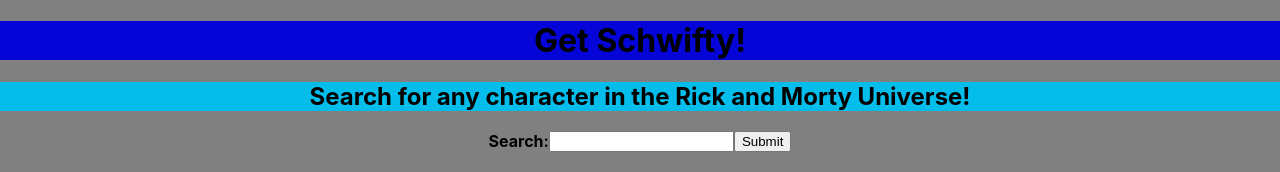
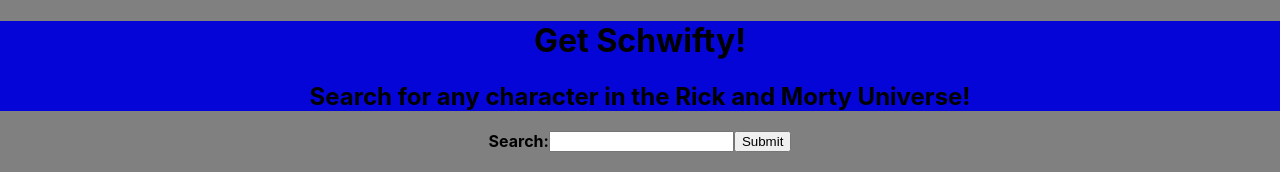
Before and after one commit to thizzy824/get-schwifty, a React (Create React App) app: page / in a window 1280 px wide. Shown: the top 172 px of the page. Built offline with nearby package versions, Linux system fonts and the light colour scheme; no server answers.

Commit message:
changes to header

```diff
--- a/src/App.css
+++ b/src/App.css
@@ -6,11 +6,6 @@
 .schwifty {
     text-align: center;
     background:rgb(5, 5, 216);
-}
-
-.search-title {
-    text-align: center;
-    background:rgb(4, 189, 235)
 }
 
 .search-form {
--- a/src/Header.js
+++ b/src/Header.js
@@ -5,6 +5,7 @@
 		<div>
 			<header className='schwifty'>
 				<h1>Get Schwifty!</h1>
+				<h2>Search for any character in the Rick and Morty Universe!</h2>
 			</header>
 		</div>
 	);
--- a/src/Search.js
+++ b/src/Search.js
@@ -30,9 +30,7 @@
 
 	return (
 		<div>
-			<h2 className='search-title'>
-				Search for any character in the Rick and Morty Universe!
-			</h2>
+
 			<form className='search-form' onSubmit={handleSubmit}>
 				<label htmlFor='searchString'>
 					{' '}
```
